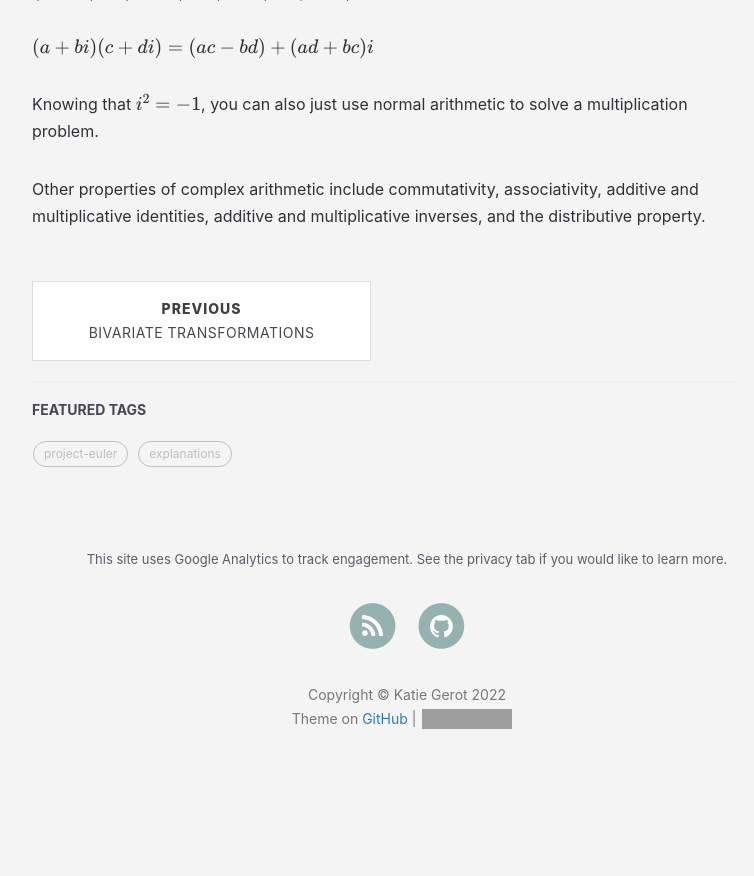
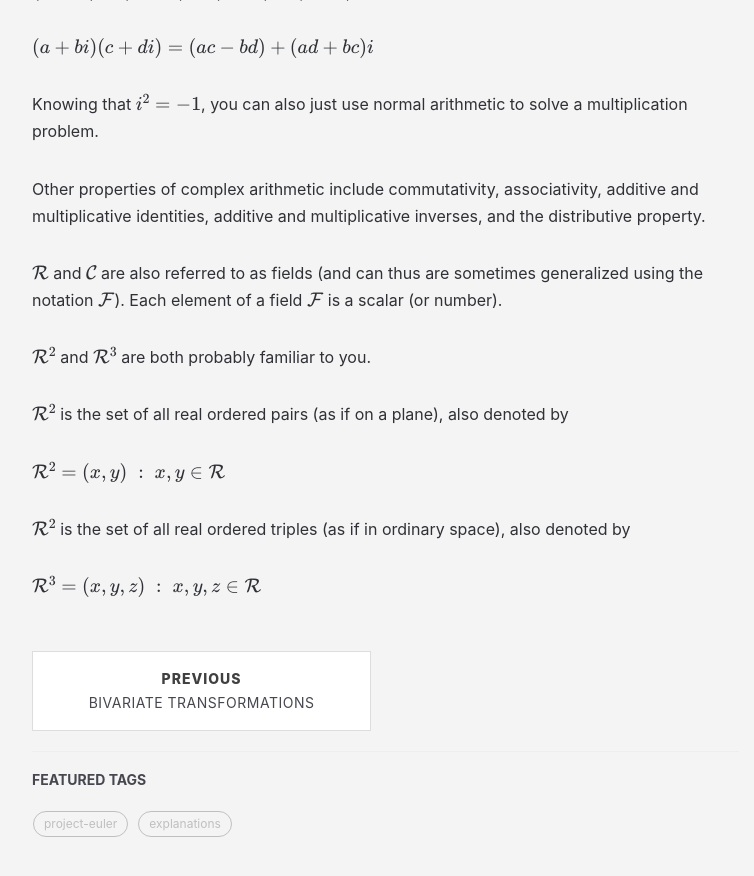
Before and after one commit to kgerot/kgerot.github.io, a Jekyll site: the page built from _posts/2022-01-05-Vector-Spaces-Intro.md, in a window 1280 px wide and 900 px high, scrolled down 1066 px. Shown: the top 876 px of the window, without its empty margins (233-987 px from the left). Built offline with Jekyll 4.4.1, drawn with Linux system fonts in a browser that asks for light colours; nearby versions of some CDN libraries; formulas are drawn with MathJax 3; comment, search, counter and statistics services are not loaded; before the commit the page ends 1862 px from its top, so only the background shows below that; grey boxes are pictures that could not be loaded.

Commit message:
post updates

```diff
--- a/_posts/2022-01-05-Vector-Spaces-Intro.md
+++ b/_posts/2022-01-05-Vector-Spaces-Intro.md
@@ -35,3 +35,15 @@ Complex numbers follow the following rules for addition and multiplication:
 Knowing that $$i^2=-1$$, you can also just use normal arithmetic to solve a multiplication problem.
 
 Other properties of complex arithmetic include commutativity, associativity, additive and multiplicative identities, additive and multiplicative inverses, and the distributive property.
+
+$$\mathcal{R}$$ and $$\mathcal{C}$$ are also referred to as fields (and can thus are sometimes generalized using the notation $$\mathcal{F}$$). Each element of a field $$\mathcal{F}$$ is a scalar (or number).
+
+$$\mathcal{R}^2$$ and $$\mathcal{R}^3$$ are both probably familiar to you.
+
+$$\mathcal{R}^2$$ is the set of all real ordered pairs (as if on a plane), also denoted by
+
+\\(\mathcal{R}^2 = \{(x,y)\;:\; x,y\in\mathcal{R}\}\\)
+
+$$\mathcal{R}^2$$ is the set of all real ordered triples (as if in ordinary space), also denoted by
+
+\\(\mathcal{R}^3 = \{(x,y,z)\;:\; x,y,z\in\mathcal{R}\}\\)
```
